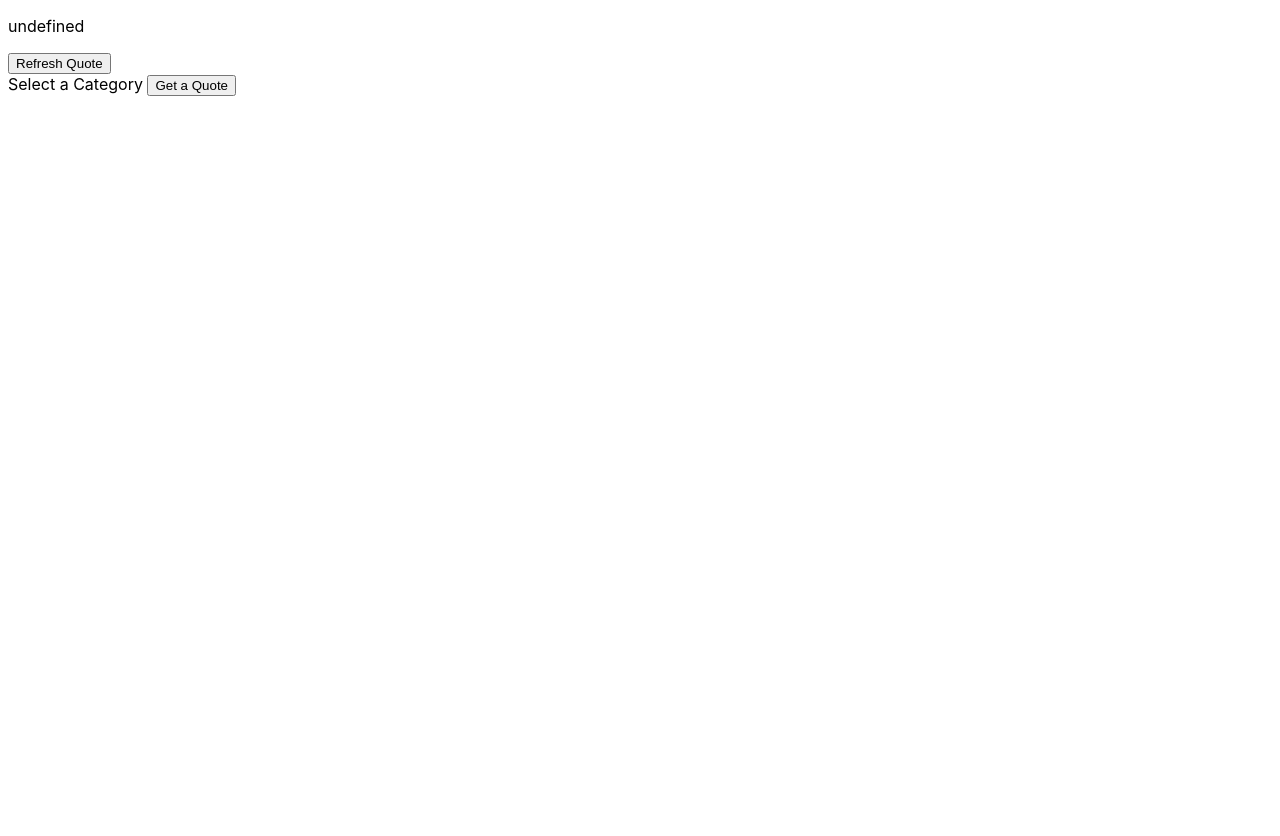
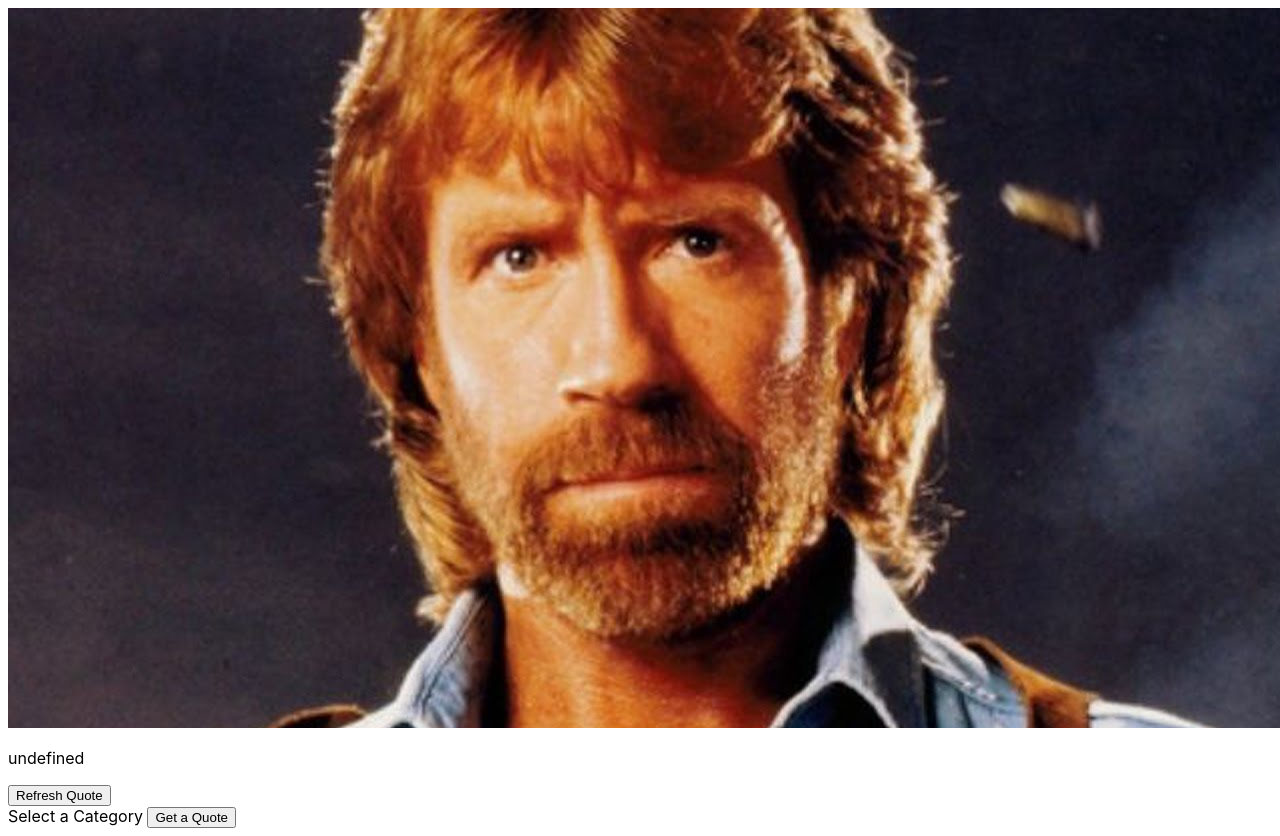
Before and after one commit to seanrreid/chuck-2020, a plain HTML site: page index.html in a window 1280 px wide. Before the commit the page ends 800 px from the top, so only its background shows below. Drawn offline with Linux system fonts and the light colour scheme; no server answers.

Commit message:
Adding Images

```diff
--- a/index.html
+++ b/index.html
@@ -7,6 +7,9 @@
     <link rel='stylesheet' href="css/styles.css">
 </head>
 <body>
+    <div class="wrapper--image">
+        <img src="images/chuck.jpg"/>
+    </div>
     <p id="chuckSays">Chucks says...</p>
     <button type="button" id="refreshQuote">Refresh Quote</button>
     <form id="categoryChangeForm">
```
Also changed, not shown: images/chuck.jpg (added).
